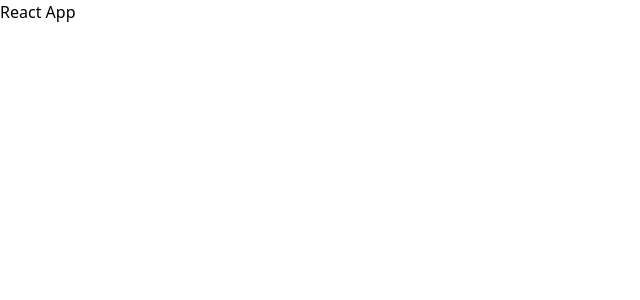
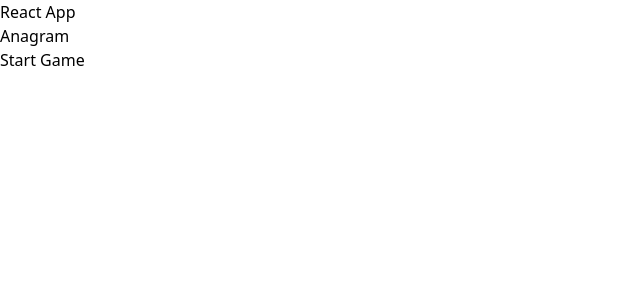
Before and after one commit to carterjamesmike/word-game, a React (Vite) app: page / in a window 1280 px wide. Shown: the top 300 px of the page, without its empty margins (0-640 px from the left). Built offline with nearby package versions, Linux system fonts and the light colour scheme.

Commit message:
Functions for random words and shuffling letters complete

```diff
--- a/index.html
+++ b/index.html
@@ -4,7 +4,7 @@
     <meta charset="UTF-8" />
     <link rel="icon" type="image/svg+xml" href="/vite.svg" />
     <meta name="viewport" content="width=device-width, initial-scale=1.0" />
-    <title>Vite + React</title>
+    <title>Word Game</title>
   </head>
   <body>
     <div id="root"></div>
--- a/src/App.jsx
+++ b/src/App.jsx
@@ -1,10 +1,12 @@
-
+import React from 'react'
+import Anagram from './components/Anagram.jsx'
 
 function App() {
 
   return (
     <div className="App">
       <h1>React App</h1>
+      <Anagram />
     </div>
   )
 }
--- a/src/components/Anagram.jsx
+++ b/src/components/Anagram.jsx
@@ -1,8 +1,44 @@
-import React from 'react'
+import React, { useState } from 'react'
+import { normalMode } from '../data/normal.js'
+
+const normal = normalMode;
 
 const Anagram = () => {
+const [wordOne, setWordOne] = useState('')
+const [wordTwo, setWordTwo] = useState('')
+const [shuffledWord, setShuffledWord] = useState('')
+
+//Function to randomoly select two words from the normal mode array
+const randomWords = () => {
+    const randomWordOne = normal[Math.floor(Math.random() * normal.length)]
+    const randomWordTwo = normal[Math.floor(Math.random() * normal.length)]
+    setWordOne(randomWordOne)
+    setWordTwo(randomWordTwo)
+    //console.log(randomWordOne.name)
+    shuffle(randomWordOne, randomWordTwo)
+}
+
+//Function that takes the two words and randomoly shuffles the letters into one word without spaces and all caps
+const shuffle = (randomWordOne, randomWordTwo) => {
+    const wordOneLetters = randomWordOne.name.split('')
+    const wordTwoLetters = randomWordTwo.name.split('')
+    const combinedLetters = wordOneLetters.concat(wordTwoLetters)
+    const shuffledLetters = combinedLetters.sort(() => Math.random() - 0.5)
+    const shuffledWord = shuffledLetters.join('').toUpperCase().replace(/\s/g, '')
+    setShuffledWord(shuffledWord)
+}
+
+
   return (
-    <div>Anagram</div>
+    <div>
+        <h1>Anagram</h1>
+        <button onClick={randomWords}>Start Game</button>
+        <div>
+            <h1>{wordOne.name}</h1>
+            <h1>{wordTwo.name}</h1>
+            <h1>{shuffledWord}</h1>
+        </div>
+    </div>
   )
 }
 
```
